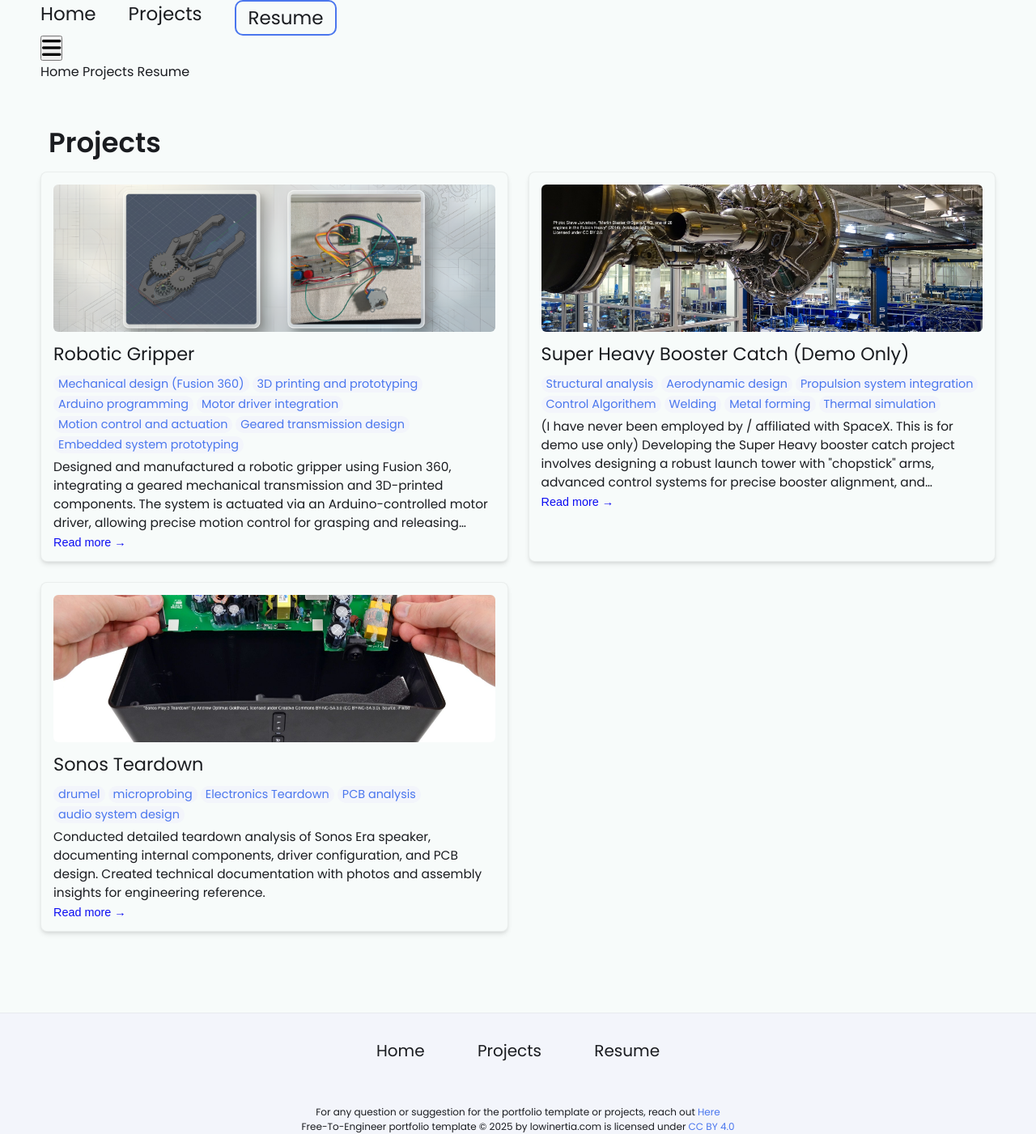
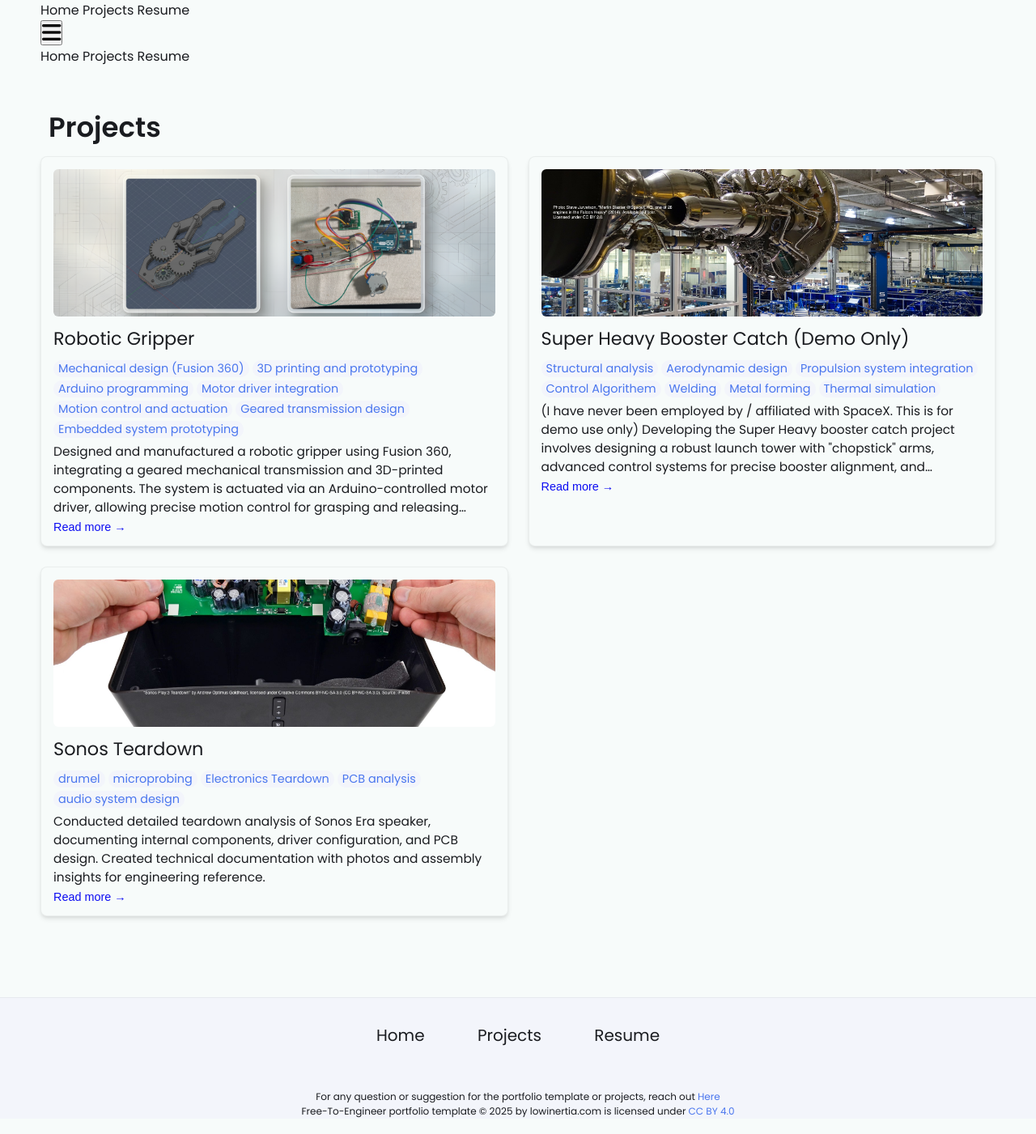
Before and after one commit to ParthivSecure/ParthivSecure.github.io, a Jekyll site: the page built from projects.html, in a window 1280 px wide. Shown: the whole page at 81% size. Built offline with Jekyll 4.4.1, drawn with Linux system fonts in a browser that asks for light colours.

Commit message:
Update styles.css

```diff
--- a/css/styles.css
+++ b/css/styles.css
@@ -63,13 +63,13 @@ p {
 /* NAVBAR */
 nav {
     display: flex;
-    justify-content: centered;
+    justify-content: space-between;
     padding: 25px 0;
     height: 80px;
     align-items: center;
     position: relative;
 }
-/*
+
 nav .left a {
     color: var(--text-color);
     font-size: 30px;
@@ -85,19 +85,10 @@ nav .right a {
     font-size: 23px;
     margin-left: 30px;
 }
-*/
-/* NEW NAV BAR */
-.desktop-nav {
-    display: flex;
-    gap: 2.5rem;
-}
 
-.desktop-nav a {
-    color: var(--text-color);
-    font-size: 23px;
-}
 
-/*
+
+
 nav .right a:last-child
  {
     border: 2px solid var(--link-color);
@@ -105,20 +96,13 @@ nav .right a:last-child
     padding: 3px 15px;
     border-radius: 10px;
 }
-*/
-/*  NEW PART */
-.desktop-nav a:last-child {
-    border: 2px solid var(--link-color);
-    color: var(--link-color);
-    padding: 3px 15px;
-    border-radius: 10px;
-}
+
 
 
 nav .right a:last-child:hover,
 nav .right a span:last-child:hover,
 nav .mobile-nav a:last-child:hover,
-nav .mobile-nav a span:last-child:hover {  /* rmeoved a comma before the curly bracket */
+nav .mobile-nav a span:last-child:hover,{  /* rmeoved a comma before the curly bracket */
     color: var(--text-color);
     background-color: var(--light-background-color);
     border-radius: 10px;
@@ -132,13 +116,6 @@ nav .menu-toggle {
     cursor: pointer;
     padding: 10px;
 }
-
-/* New Part */
-nav .menu-toggle {
-    position: absolute;
-    right: 0;
-}
-
 
 nav .hamburger {
     display: block;
```
